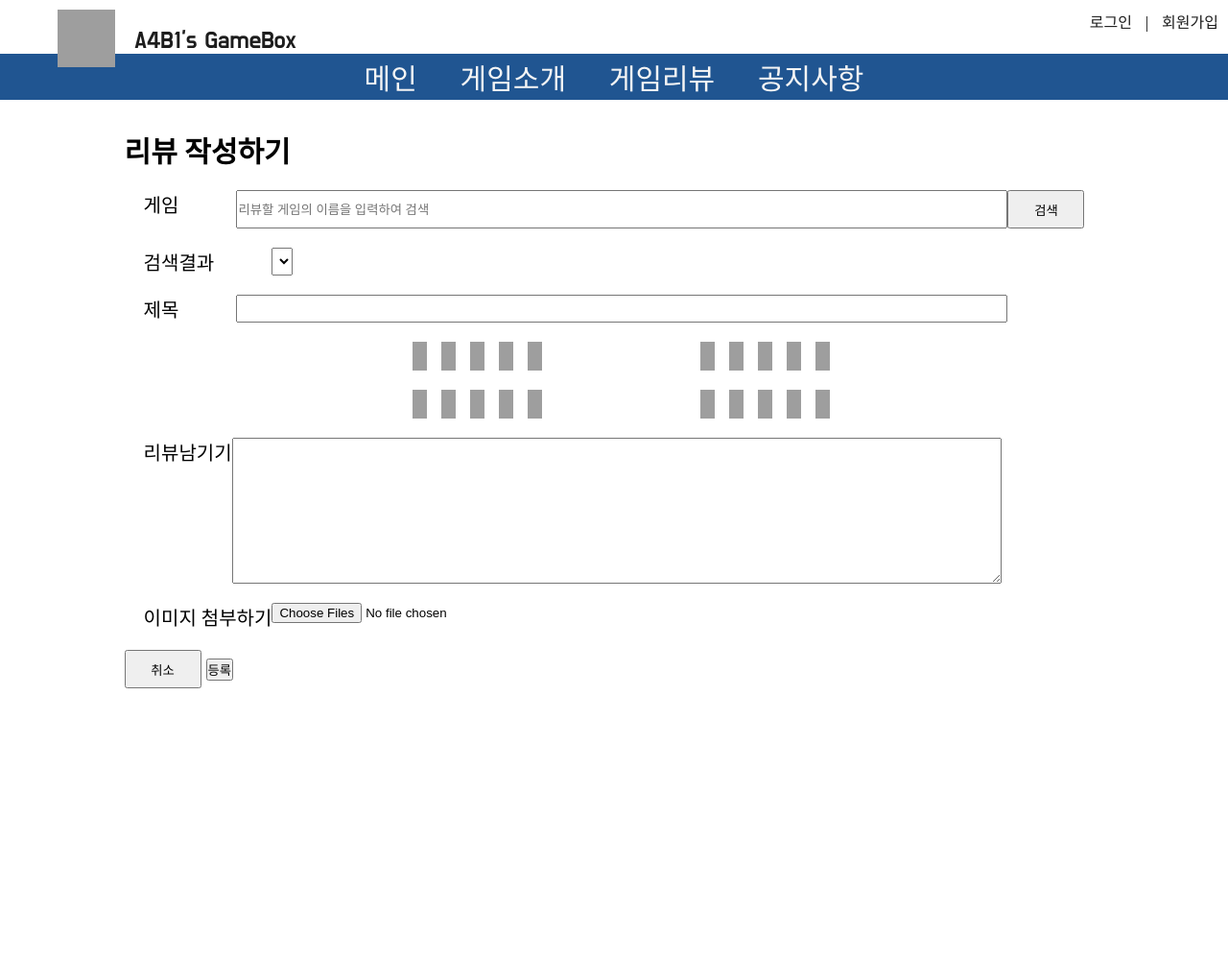
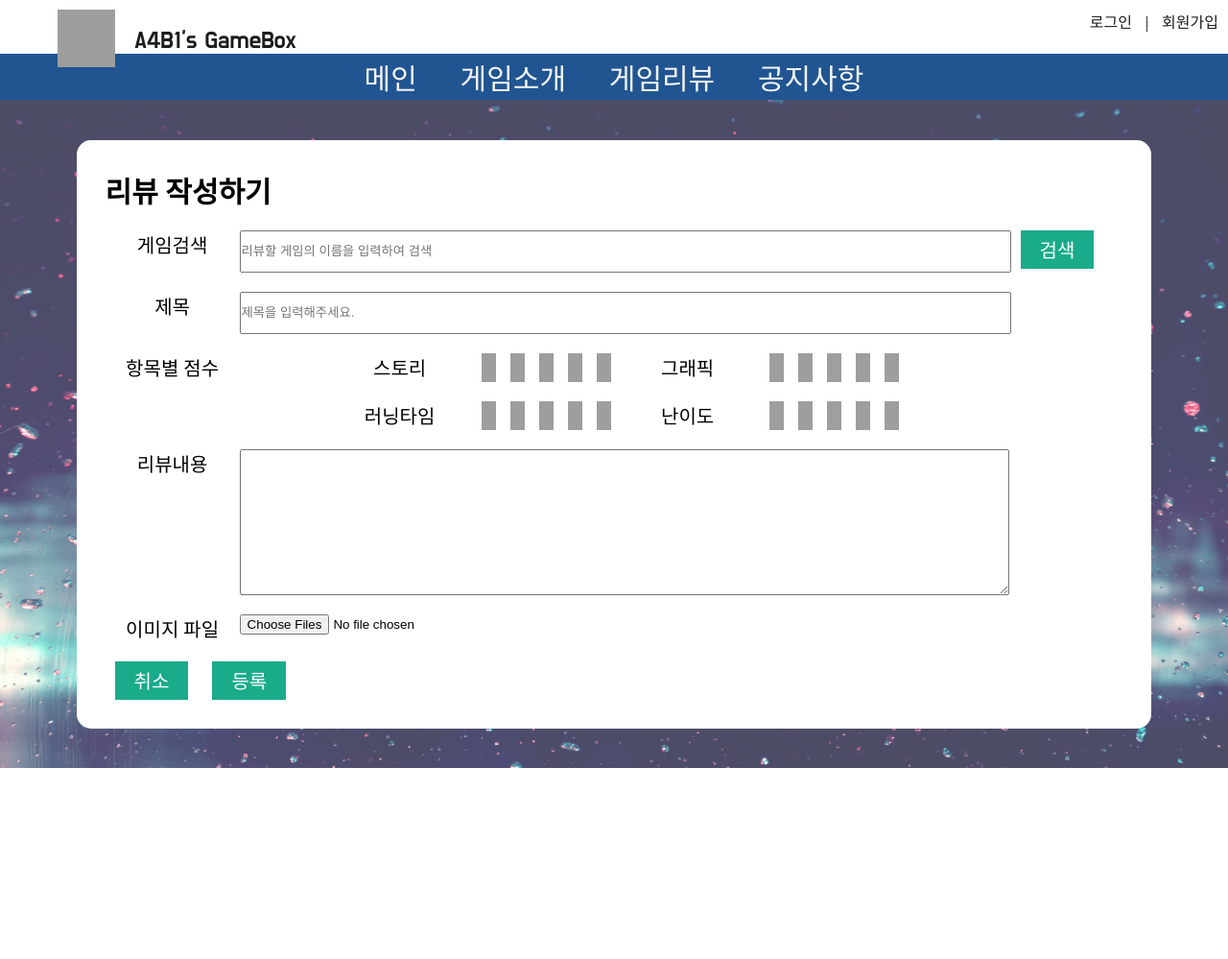
Before and after one commit to rewhwan/a4b1, a PHP site: page /game_review/review_insert_form.php in a window 1280 px wide. Shown: the top 999 px of the page at 96% size. After the commit the page ends 800 px from the top, so only its background shows below. Run offline with PHP 8.4, Linux system fonts and the light colour scheme; data that the repository does not hold is empty; some libraries are stand-ins or nearby versions; grey boxes are pictures that could not be loaded.

Commit message:
리뷰 등록기능 UI 및 기능 추가

```diff
--- a/game_review/css/review.css
+++ b/game_review/css/review.css
@@ -1,139 +1,80 @@
-* {
-    margin: 0;
-    padding: 0;
-  }
+* {margin: 0; padding: 0;}
+
+body{height: 100vh;}
 
 /*리스트 관련 UI*/
-  #list{
-    width: 1280px;
-    margin: 0 auto;
-    border: 2px solid #777;
-  }
+#list {width: 1280px; margin: 0 auto; border: 2px solid #777;}
+#list ul {list-style: none; margin: 0; padding: 0;}
+#list h3 {font: bold 20px/1.5 Helvetica, Verdana, sans-serif;}
+#list li img {float: left; margin: 0 15px 0 0; width: 300px; height: 200px;}
+#list li p {font: 200 12px/1.5 Georgia, Times New Roman, serif;}
+#list li {width: 580px; height: 200px; padding: 10px; border: 1px solid #777;}
+#list li:hover {background: #eee; cursor: pointer;}
+#list a {display: inline-block; color: #000; margin: 8px 17px; text-decoration: none;}
 
-  #list ul {
-    list-style: none;
-    margin: 0;
-    padding: 0;
-  }
+#top ul {list-style-type: none;}
+#top ul li {display: inline;}
+#top {display: flex; justify-content: flex-end;}
 
-  #list h3 {
-    font: bold 20px/1.5 Helvetica, Verdana, sans-serif;
-  }
+#container_body {width: fit-content; margin: 10px auto;}
 
-  #list li img {
-    float: left;
-    margin: 0 15px 0 0;
-    width: 300px;
-    height: 200px;
-  }
+#page_num { text-align: center; margin: 30px 0 }
+#page_num li { display: inline; }
 
-  #list li p {
-    font: 200 12px/1.5 Georgia, Times New Roman, serif;
-  }
-
-  #list li {
-    width: 580px;
-    height: 200px;
-    padding: 10px;
-    border: 1px solid #777;
-  }
-
-  #list li:hover {
-    background: #eee;
-    cursor: pointer;
-  }
-
-  #list a {
-    display: inline-block;
-    color: #000;
-    margin: 8px 17px;
-    text-decoration: none;
-  }
-
-
-  #top ul {
-    list-style-type: none;
-  }
-
-  #top ul li {
-    display: inline;
-  }
-
-  #top {
-    display: flex;
-    justify-content: flex-end;
-  }
-
-  #container_body {
-    width: fit-content;
-    margin:10px auto;
-  }
-
-  button {
-    width: 80px;
-    height: 40px;
-  }
-
-  #page_num {	text-align: center;	margin: 30px 0 }
-  #page_num li { display: inline; }
-  /* 상새보기 관련UI ===============================================================*/
-
+/* 상새보기 관련UI ===============================================================*/
 #point {width: 1980px; border: 1px solid; padding: 30px; display: flex;}
 
-#info{}
+#info {}
 
 #user_info {display: inline; border: 1px solid;}
-#user_info div{display: inline; }
+#user_info div {display: inline; }
 
-#star_point{border: 1px solid black;  display: inline-block;}
+#star_point {border: 1px solid black; display: inline-block;}
 
-#star1 div{display: inline-block;}
-#star2 div{display: inline-block;}
+#star1 div {display: inline-block;}
+#star2 div {display: inline-block;}
 
-#image_container{width: 500px; height: 500px;border: 1px solid black;}
+#image_container {width: 500px; height: 500px;border: 1px solid black;}
 
-#point_container{}
+#point_container {}
 
-  /* 삽입관련 UI ===================================================================*/
-  #form_container {font-size: 20px; display: flex; justify-content: center; align-items: center;margin: 30px;}
-  #form_container form {width:fit-content;}
-  #form_container form select{margin-left: 60px;}
-  #form_container form ul li {list-style: none; display: flex; justify-content: flex-start; margin: 20px;}
-  #form_container form ul li div {display: flex; justify-content: center; align-items: center; width: 300px; }
-  #form_container form ul li input[type=text] {width: 800px; margin-left: 60px;}
-  #form_container form ul li textarea {width: 800px;}
-  #form_container form ul li:nth-child(4), #form_container form ul li:nth-child(5) {justify-content: center;}
+/* 삽입관련 UI ===================================================================*/
+#form_container {font-size: 20px; height: 87vh; display: flex; justify-content: center;
+    align-items: center;}
+#form_container:after { content : ""; display: block; position: absolute; top: 0; left: 0;
+    background-image: url('../img/background-1.jpg'); background-size: cover; width: 100%; height: 100%; opacity : 0.7;
+    z-index: -1;}
+#form_container form {width: fit-content;}
+#form_container form ul li {list-style: none; display: flex; justify-content: flex-start; margin: 20px;}
+#form_container form ul li div {display: flex; justify-content: center; align-items: center; width: 300px; }
+#form_container form ul li input[type=text] {width: 800px; height:40px;}
+#form_container form ul li textarea {width: 800px;}
+/*#form_container form ul li:nth-child(4), #form_container form ul li:nth-child(5) {justify-content: center;}*/
 
+/*리뷰 작성폼 UI*/
+#review_form {background-color: white; border-radius: 15px; padding: 30px; margin: 60px 0;}
+#review_form ul li p { width: 100px; text-align: center; margin: 0 20px 0 0;}
+#review_form ul li select {height: 30px;}
+#review_form ul li #star_container {width: 804px;}
+#review_form ul li #star_container:nth-child(1) {padding-left: 120px;}
 
-   /* 별점관련 UI ===================================================================*/
-  #container div {
-    display: inline-block;
-}
+/*게임 검색 결과창*/
+#form_container form ul li:nth-child(2) {display: none;}
 
-.starR1 {
-    background: url('http://miuu227.godohosting.com/images/icon/ico_review.png ') no-repeat -52px 0;
-    background-size: auto 100%;
-    width: 15px;
-    height: 30px;
-    float: left;
-    text-indent: -9999px;
-    cursor: pointer;
-}
+/* 별점관련 UI ===================================================================*/
+#container div {display: inline-block;}
+.starR1 {background: url("http://miuu227.godohosting.com/images/icon/ico_review.png ") no-repeat -52px 0;
+    background-size: auto 100%; width: 15px; height: 30px; float: left; text-indent: -9999px; cursor: pointer;}
+.starR2 {background: url("http://miuu227.godohosting.com/images/icon/ico_review.png") no-repeat right 0;
+    background-size: auto 100%; width: 15px; height: 30px; float: left; text-indent: -9999px; cursor: pointer}
+.starR1.on {background-position: 0 0;}
+.starR2.on {background-position: -15px 0;}
 
-.starR2 {
-    background: url('http://miuu227.godohosting.com/images/icon/ico_review.png') no-repeat right 0;
-    background-size: auto 100%;
-    width: 15px;
-    height: 30px;
-    float: left;
-    text-indent: -9999px;
-    cursor: pointer;
-}
-
-.starR1.on {
-    background-position: 0 0;
-}
-
-.starR2.on {
-    background-position: -15px 0;
-}
+/*버튼 CSS*/
+button{background:#1AAB8A; color:#fff; border:none; position:relative; height:40px; font-size:1em; padding:0 1em;
+    margin: 0 10px; cursor:pointer; transition:800ms ease all; outline:none;}
+button:hover{background:#fff; color:#1AAB8A;}
+button:before,button:after{content:''; position:absolute; top:0; right:0; height:2px; width:0; background: #1AAB8A;
+    transition:400ms ease all;}
+button:after{right:inherit; top:inherit; left:0; bottom:0;}
+button:hover:before,button:hover:after{width: 100%; transition:800ms ease all;}
--- a/game_review/review_insert_form.php
+++ b/game_review/review_insert_form.php
@@ -1,7 +1,7 @@
 <!doctype html>
 <html lang="ko">
     <?php
-require $_SERVER['DOCUMENT_ROOT']."/a4b1/common/lib/db.mysqli.class.php";
+    require $_SERVER['DOCUMENT_ROOT'] . "/a4b1/common/lib/db.mysqli.class.php";
 
     //싱글톤 객체 불러오기
     $db = DB::getInstance();
@@ -11,6 +11,9 @@ $dbcon = $db->connector();
     <head>
         <meta charset="UTF-8">
         <title>게임리뷰</title>
+
+        <meta name="viewport"
+              content="width=device-width, user-scalable=no, initial-scale=1.0, maximum-scale=1.0, minimum-scale=1.0">
 
         <!--Jquery 추가-->
         <script src="http://<?= $_SERVER['HTTP_HOST'] ?>/a4b1/common/js/jquery/jquery-3.5.1.min.js?ver=1"></script>
@@ -40,23 +43,27 @@ $dbcon = $db->connector();
             <?php include $_SERVER['DOCUMENT_ROOT'] . "/a4b1/common/lib/header.php"; ?>
         </header>
         <div id="form_container">
-        <form id="review_form" name="review_insert_form" method="POST" action="review_insert.php" enctype="multipart/form-data" >
+            <form id="review_form" name="review_insert_form" method="POST" action="review_insert.php"
+                  enctype="multipart/form-data">
                 <h2>리뷰 작성하기</h2>
                 <ul>
                     <li>
-                    <p>게임</p>
+                        <p>게임검색</p>
                         <input type="text" id="game_name" name="game_name" placeholder="리뷰할 게임의 이름을 입력하여 검색">
-                    <button type="button" id="game_search" name="">검색</button>
+                        <button type="button" id="game_search" class="btn btn-skype">검색</button>
                     </li>
-                <li>
+                    <li id="game_search_result_container">
                         <p>검색결과</p>
                         <select id="game_search_result" name="name"></select>
                     </li>
                     <li>
-                    <p>제목</p> <input type="text" id="title" name="title">
+                        <p>제목</p> <input type="text" id="title" name="title" placeholder="제목을 입력해주세요.">
                     </li>
                     <li>
+                        <p>항목별 점수</p>
+                        <div id="star_container">
                             <div class="story">
+                                <p>스토리</p>
                                 <span class="starR1">별1_왼쪽</span>
                                 <span class="starR2">별1_오른쪽</span>
                                 <span class="starR1">별2_왼쪽</span>
@@ -70,6 +77,7 @@ $dbcon = $db->connector();
                                 <input type="hidden" id="story" name="story" value="0">
                             </div>
                             <div class="graphic">
+                                <p>그래픽</p>
                                 <span class="starR1">별1_왼쪽</span>
                                 <span class="starR2">별1_오른쪽</span>
                                 <span class="starR1">별2_왼쪽</span>
@@ -82,9 +90,12 @@ $dbcon = $db->connector();
                                 <span class="starR2">별5_오른쪽</span>
                                 <input type="hidden" id="graphic" name="graphic" value="0">
                             </div>
+                        </div>
                     </li>
                     <li>
+                        <div id="star_container">
                             <div class="time">
+                                <p>러닝타임</p>
                                 <span class="starR1">별1_왼쪽</span>
                                 <span class="starR2">별1_오른쪽</span>
                                 <span class="starR1">별2_왼쪽</span>
@@ -98,6 +109,7 @@ $dbcon = $db->connector();
                                 <input type="hidden" id="time" name="time" value="0">
                             </div>
                             <div class="difficulty">
+                                <p>난이도</p>
                                 <span class="starR1">별1_왼쪽</span>
                                 <span class="starR2">별1_오른쪽</span>
                                 <span class="starR1">별2_왼쪽</span>
@@ -110,18 +122,15 @@ $dbcon = $db->connector();
                                 <span class="starR2">별5_오른쪽</span>
                                 <input type="hidden" id="difficulty" name="difficulty" value="0">
                             </div>
+                        </div>
                     </li>
-                <li>리뷰남기기 <textarea name="content" id="content" cols="30" rows="10"></textarea></li>
-                <li><p>이미지 첨부하기</p><input type="file" id="new_file" name="new_file[]" multiple accept="image/*"></li>
+                    <li><p>리뷰내용</p><textarea name="content" id="content" cols="30" rows="10"></textarea></li>
+                    <li><p>이미지 파일</p><input type="file" id="new_file" name="new_file[]" multiple accept="image/*"></li>
                 </ul>
                 <button type="button">취소</button>
-           <input type="button" onclick="check_input()" value="등록">
+                <button id="submit" onclick="check_input()" type="button">등록</button>
             </form>
         </div>
-
-    <footer>
-
-    </footer>
 
     </body>
 
```
Also changed, not shown: game_review/js/review.js (+40 -11 lines), game_review/img/background-1.jpg (added), game_review/img/background-2.jpg (added), 1 other file. Lines whose indentation alone changed are shown as unchanged.
